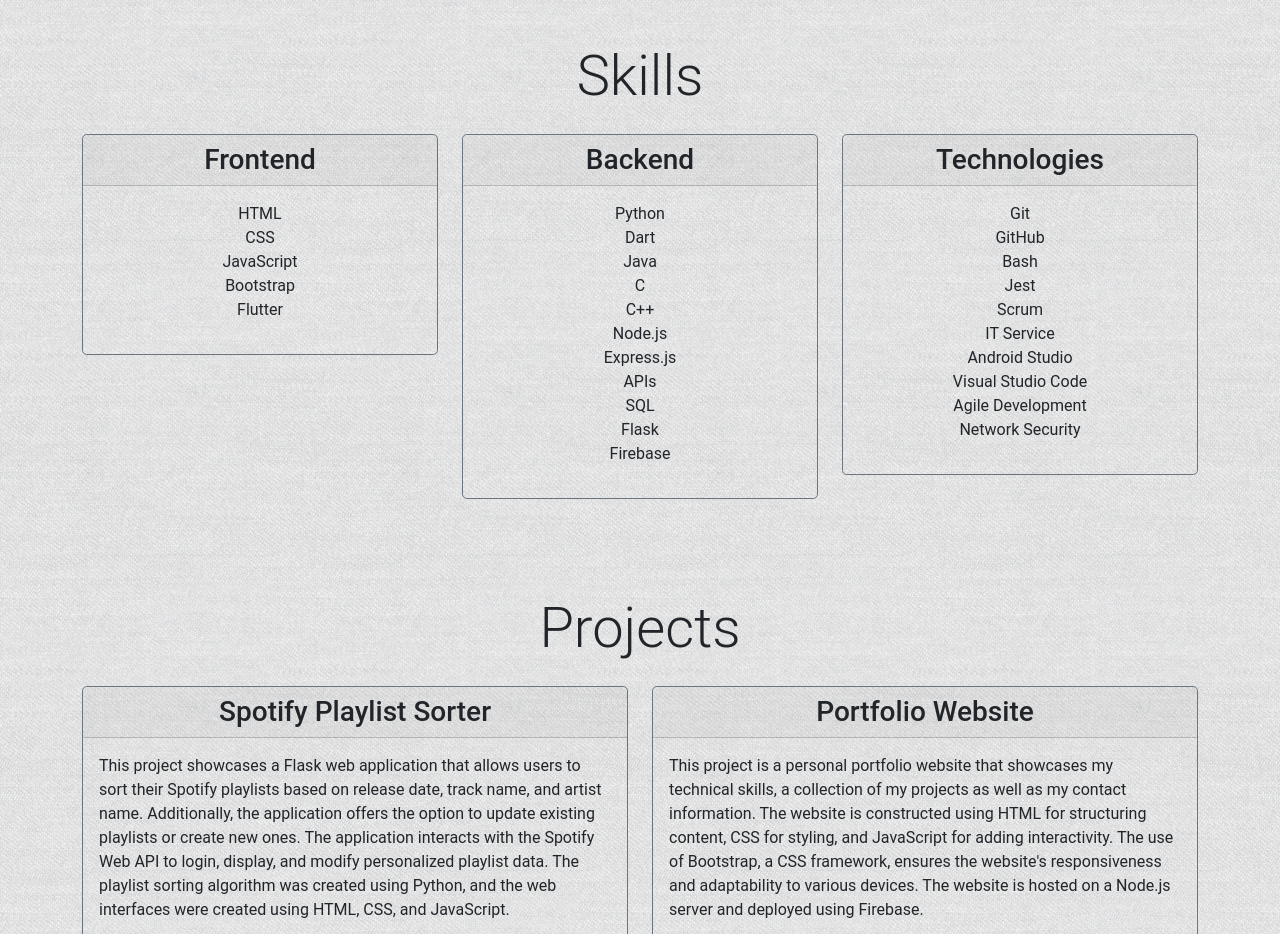
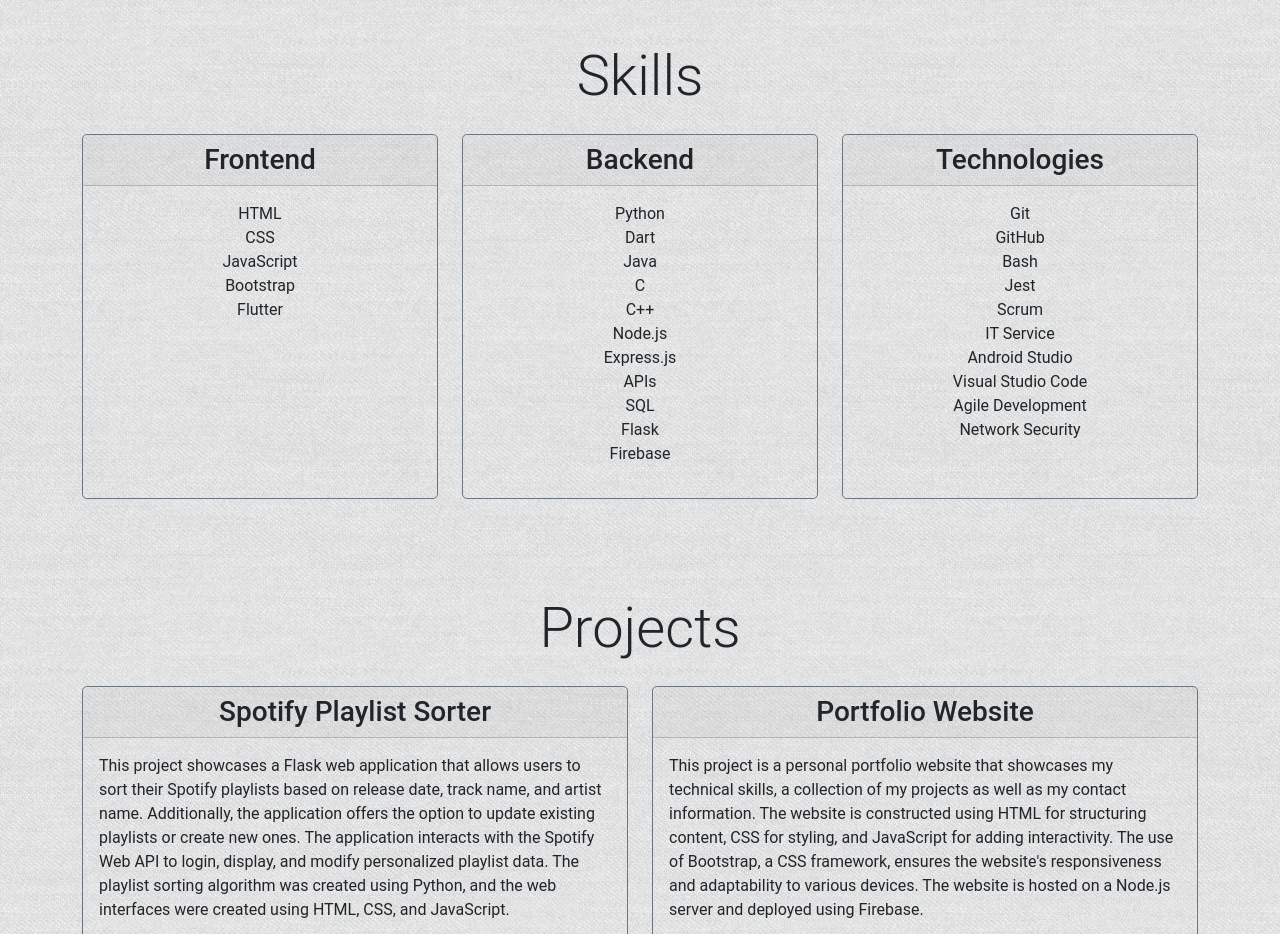
Before and after one commit to tweiss9/portfolio, a plain HTML site: page public/index.html in a window 1280 px wide. Shown: the part 1020-1954 px from the top of the page. Drawn offline with nearby package versions, Linux system fonts and the light colour scheme; no server answers.

Commit message:
made all skills cards the same height

```diff
--- a/public/index.html
+++ b/public/index.html
@@ -150,7 +150,9 @@
       <h2 class="text-center display-4 mb-4">Skills</h2>
       <div class="justify-content-center row">
         <div class="col-md-4">
-          <div class="card bg-transparent border-1 border-secondary rounded-lg">
+          <div
+            class="card bg-transparent border-1 border-secondary rounded-lg h-100"
+          >
             <h3 class="card-header text-center">Frontend</h3>
             <ul class="card-body list-unstyled text-center">
               <li>HTML</li>
@@ -162,7 +164,9 @@
           </div>
         </div>
         <div class="col-md-4">
-          <div class="card bg-transparent border-1 border-secondary rounded-lg">
+          <div
+            class="card bg-transparent border-1 border-secondary rounded-lg h-100"
+          >
             <h3 class="card-header text-center">Backend</h3>
             <ul class="card-body list-unstyled text-center">
               <li>Python</li>
@@ -180,7 +184,9 @@
           </div>
         </div>
         <div class="col-md-4">
-          <div class="card bg-transparent border-1 border-secondary rounded-lg">
+          <div
+            class="card bg-transparent border-1 border-secondary rounded-lg h-100"
+          >
             <h3 class="card-header text-center">Technologies</h3>
             <ul class="card-body list-unstyled text-center">
               <li>Git</li>
@@ -308,6 +314,7 @@
         <!-- Add more project cards here -->
       </div>
     </section>
+
     <!-- Contact Me Section -->
     <section id="contact-me" class="pb-5 mb-5">
       <h2 class="text-center display-4 pb-3">Contact Me</h2>
```
